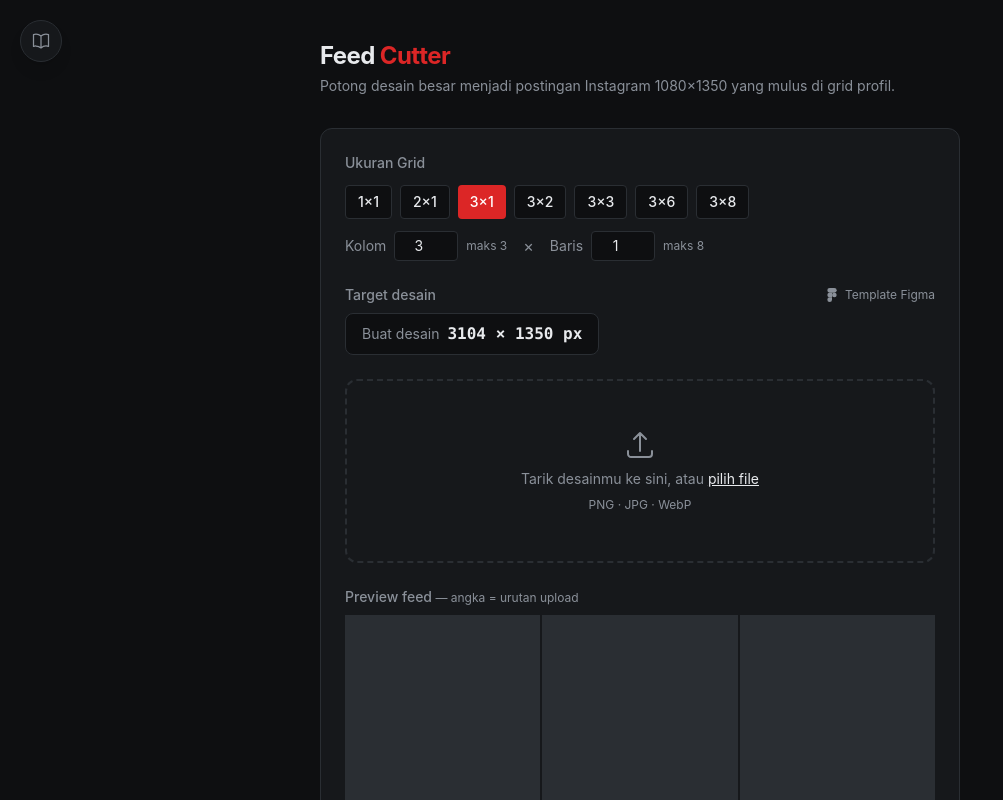
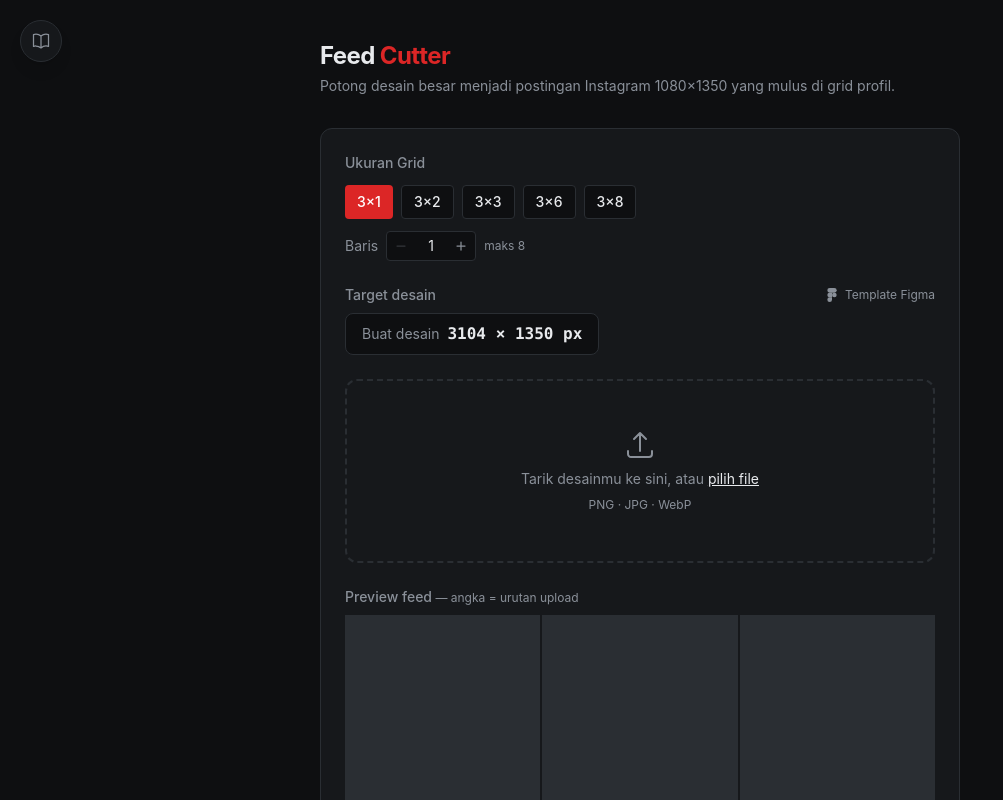
Before and after one commit to Ikrar06/feed-cutter, a React (Vite) app: page / in a window 1280 px wide. Shown: the top 800 px of the page, without its empty margins (0-1003 px from the left). Built offline with nearby package versions, Linux system fonts and the light colour scheme.

Commit message:
feat: custom +/- button di NumberInput, carousel max 10 slide, mosaic fix 3 kolom

```diff
--- a/src/App.tsx
+++ b/src/App.tsx
@@ -62,7 +62,7 @@ export default function App() {
         {helpOpen && <HelpModal onClose={() => setHelpOpen(false)} />}
 
         <section className="rounded-xl border border-[var(--color-line)] bg-[var(--color-panel)] p-6 space-y-6">
-          <GridPicker grid={grid} onChange={setGrid} />
+          <GridPicker grid={grid} mode={mode} onChange={setGrid} />
 
           <div>
             <div className="flex items-center justify-between mb-2">
--- a/src/components/GridPicker.tsx
+++ b/src/components/GridPicker.tsx
@@ -1,12 +1,11 @@
 import { useEffect, useState } from 'react';
-import type { GridSpec } from '../types';
+import type { CutMode, GridSpec } from '../types';
 
-const MAX_COLS = 3;
+const MOSAIC_MAX_COLS = 3;
+const CAROUSEL_MAX_COLS = 10; // batas Instagram
 const MAX_ROWS = 8;
 
-const PRESETS: { label: string; grid: GridSpec }[] = [
-  { label: '1×1', grid: { cols: 1, rows: 1 } },
-  { label: '2×1', grid: { cols: 2, rows: 1 } },
+const MOSAIC_PRESETS: { label: string; grid: GridSpec }[] = [
   { label: '3×1', grid: { cols: 3, rows: 1 } },
   { label: '3×2', grid: { cols: 3, rows: 2 } },
   { label: '3×3', grid: { cols: 3, rows: 3 } },
@@ -14,72 +13,102 @@ const PRESETS: { label: string; grid: GridSpec }[] = [
   { label: '3×8', grid: { cols: 3, rows: 8 } },
 ];
 
+const CAROUSEL_PRESETS: { label: string; grid: GridSpec }[] = [
+  { label: '2 slide', grid: { cols: 2, rows: 1 } },
+  { label: '3 slide', grid: { cols: 3, rows: 1 } },
+  { label: '5 slide', grid: { cols: 5, rows: 1 } },
+  { label: '10 slide', grid: { cols: 10, rows: 1 } },
+];
+
 function NumberInput({
   value,
   min,
   max,
   onChange,
-  className,
 }: {
   value: number;
   min: number;
   max: number;
   onChange: (v: number) => void;
-  className?: string;
 }) {
   const [local, setLocal] = useState(String(value));
 
-  // Sync jika value berubah dari luar (misal preset diklik)
   useEffect(() => { setLocal(String(value)); }, [value]);
 
   function handleChange(e: React.ChangeEvent<HTMLInputElement>) {
     setLocal(e.target.value);
     const n = parseInt(e.target.value, 10);
-    if (!isNaN(n)) onChange(n); // onChange di GridPicker akan clamp
+    if (!isNaN(n)) onChange(n);
   }
 
   function handleBlur() {
     const n = parseInt(local, 10);
-    if (local === '' || isNaN(n)) setLocal(String(value)); // reset ke nilai valid
+    if (local === '' || isNaN(n)) setLocal(String(value));
   }
 
+  const btnClass =
+    'w-7 h-7 flex items-center justify-center rounded text-[var(--color-muted)] hover:text-[var(--color-ink)] hover:bg-[var(--color-line)] transition-colors disabled:opacity-30 disabled:cursor-not-allowed';
+
   return (
+    <div className="flex items-center rounded border border-[var(--color-line)] bg-[var(--color-bg)] overflow-hidden">
+      <button
+        type="button"
+        onClick={() => onChange(Math.max(min, value - 1))}
+        disabled={value <= min}
+        className={btnClass}
+      >
+        <svg className="h-3 w-3" fill="none" stroke="currentColor" viewBox="0 0 24 24">
+          <path strokeLinecap="round" strokeLinejoin="round" strokeWidth={2.5} d="M20 12H4" />
+        </svg>
+      </button>
       <input
-      type="number"
-      min={min}
-      max={max}
+        type="text"
+        inputMode="numeric"
         value={local}
         onChange={handleChange}
         onBlur={handleBlur}
-      className={className}
+        className="w-8 text-center text-sm bg-transparent text-[var(--color-ink)] outline-none"
       />
+      <button
+        type="button"
+        onClick={() => onChange(Math.min(max, value + 1))}
+        disabled={value >= max}
+        className={btnClass}
+      >
+        <svg className="h-3 w-3" fill="none" stroke="currentColor" viewBox="0 0 24 24">
+          <path strokeLinecap="round" strokeLinejoin="round" strokeWidth={2.5} d="M12 4v16m8-8H4" />
+        </svg>
+      </button>
+    </div>
   );
 }
 
 interface Props {
   grid: GridSpec;
+  mode: CutMode;
   onChange: (g: GridSpec) => void;
 }
 
-export function GridPicker({ grid, onChange }: Props) {
+export function GridPicker({ grid, mode, onChange }: Props) {
+  const maxCols = mode === 'carousel' ? CAROUSEL_MAX_COLS : MOSAIC_MAX_COLS;
+  const presets = mode === 'carousel' ? CAROUSEL_PRESETS : MOSAIC_PRESETS;
+
   const clamp = (v: number, lo: number, hi: number) => Math.max(lo, Math.min(hi, v));
-
-  const setCol = (v: number) => onChange({ ...grid, cols: clamp(v, 1, MAX_COLS) });
+  const setCol = (v: number) => onChange({ ...grid, cols: clamp(v, 1, maxCols) });
   const setRow = (v: number) => onChange({ ...grid, rows: clamp(v, 1, MAX_ROWS) });
 
-  const activeLabel = PRESETS.find(
+  const activeLabel = presets.find(
     (p) => p.grid.cols === grid.cols && p.grid.rows === grid.rows,
   )?.label;
 
-  const inputClass =
-    'w-16 px-2 py-1 rounded bg-[var(--color-bg)] text-[var(--color-ink)] border border-[var(--color-line)] text-center';
-
   return (
     <div className="space-y-3">
-      <p className="text-sm font-medium text-[var(--color-muted)]">Ukuran Grid</p>
+      <p className="text-sm font-medium text-[var(--color-muted)]">
+        {mode === 'carousel' ? 'Jumlah Slide' : 'Ukuran Grid'}
+      </p>
 
       <div className="flex flex-wrap gap-2">
-        {PRESETS.map((p) => (
+        {presets.map((p) => (
           <button
             key={p.label}
             onClick={() => onChange(p.grid)}
@@ -96,17 +125,19 @@ export function GridPicker({ grid, onChange }: Props) {
       </div>
 
       <div className="flex items-center gap-4">
+        {mode === 'carousel' ? (
           <label className="flex items-center gap-2 text-sm text-[var(--color-muted)]">
-          Kolom
-          <NumberInput value={grid.cols} min={1} max={MAX_COLS} onChange={setCol} className={inputClass} />
-          <span className="text-xs text-[var(--color-muted)]">maks {MAX_COLS}</span>
+            Slide
+            <NumberInput value={grid.cols} min={1} max={maxCols} onChange={setCol} />
+            <span className="text-xs text-[var(--color-muted)]">maks {maxCols}</span>
           </label>
-        <span className="text-[var(--color-muted)]">×</span>
+        ) : (
           <label className="flex items-center gap-2 text-sm text-[var(--color-muted)]">
             Baris
-          <NumberInput value={grid.rows} min={1} max={MAX_ROWS} onChange={setRow} className={inputClass} />
+            <NumberInput value={grid.rows} min={1} max={MAX_ROWS} onChange={setRow} />
             <span className="text-xs text-[var(--color-muted)]">maks {MAX_ROWS}</span>
           </label>
+        )}
       </div>
     </div>
   );
--- a/src/hooks/useFeedCutter.ts
+++ b/src/hooks/useFeedCutter.ts
@@ -22,7 +22,12 @@ function readNaturalSize(file: File): Promise<{ width: number; height: number }>
 
 export function useFeedCutter() {
   const [grid, setGrid] = useState<GridSpec>({ cols: 3, rows: 1 });
-  const [mode, setMode] = useState<CutMode>('mosaic');
+  const [mode, _setMode] = useState<CutMode>('mosaic');
+  const setMode = useCallback((m: CutMode) => {
+    _setMode(m);
+    if (m === 'carousel') setGrid((g) => ({ ...g, rows: 1, cols: Math.min(g.cols, 10) }));
+    if (m === 'mosaic')   setGrid((g) => ({ ...g, cols: 3 }));
+  }, []);
   const [cfg, setCfgRaw] = useState<CutConfig>(DEFAULT_CONFIG);
   const [file, setFile] = useState<File | null>(null);
   const [imageSize, setImageSize] = useState<{ width: number; height: number } | null>(null);
```
Lines whose indentation alone changed are shown as unchanged.
